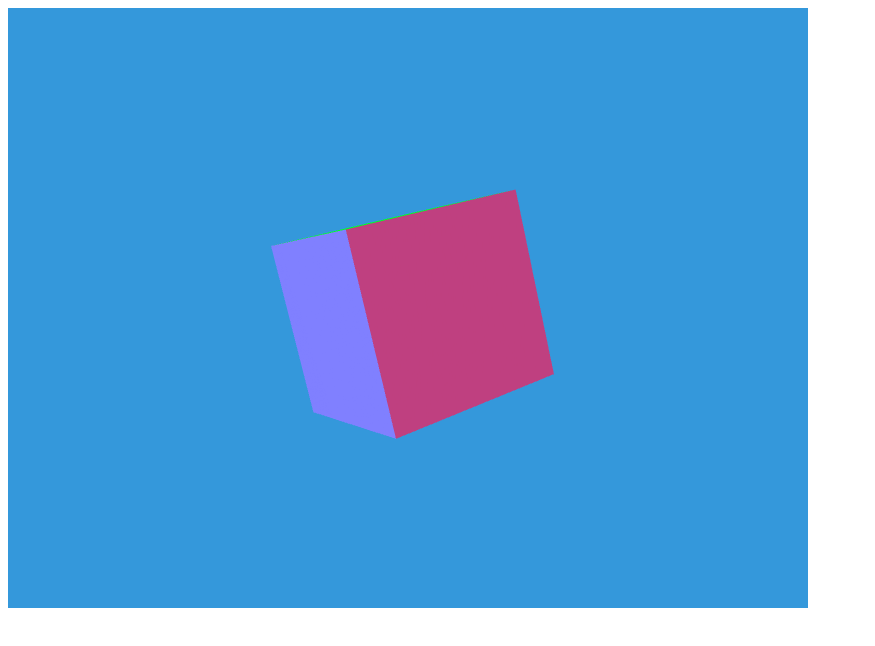
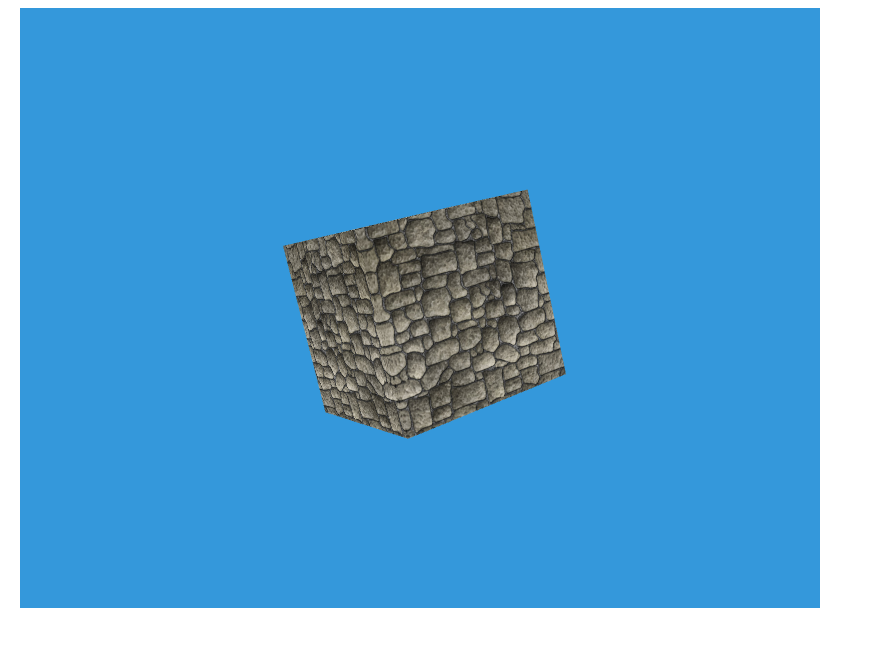
Before and after one commit to Kattoor/WebGLTests, a plain HTML site: page index.html in a window 1280 px wide. Shown: the whole page, without its empty margins (0-875 px from the left). Drawn offline with Linux system fonts and the light colour scheme.

Commit message:
Added texture to cube

```diff
--- a/app.js
+++ b/app.js
@@ -2,9 +2,9 @@ const vertexShaderText = `
 precision mediump float;
 
 attribute vec3 vertPosition;
-attribute vec3 vertColor;
+attribute vec2 vertTexCoord;
 
-varying vec3 fragColor;
+varying vec2 fragTexCoord;
 
 uniform mat4 mWorld;
 uniform mat4 mView;
@@ -12,7 +12,7 @@ uniform mat4 mProj;
 
 void main()
 {
-    fragColor = vertColor;
+    fragTexCoord = vertTexCoord;
     gl_Position = mProj * mView * mWorld * vec4(vertPosition, 1.0);
 }
 `;
@@ -20,11 +20,13 @@ void main()
 const fragmentShaderText = `
 precision mediump float;
 
-varying vec3 fragColor;
+varying vec2 fragTexCoord;
+
+uniform sampler2D sampler;
 
 void main()
 {
-    gl_FragColor = vec4(fragColor, 1.0);
+    gl_FragColor = texture2D(sampler, fragTexCoord);
 }
 `;
 
@@ -47,40 +49,40 @@ validateProgram(gl, program);
 
 const boxVertices = [
     // top
-    -1.0, 1.0, -1.0, 0.5, 0.5, 0.5,
-    -1.0, 1.0, 1.0, 0.5, 0.5, 0.5,
-    1.0, 1.0, 1.0, 0.5, 0.5, 0.5,
-    1.0, 1.0, -1.0, 0.5, 0.5, 0.5,
+    -1.0, 1.0, -1.0, 0, 0,
+    -1.0, 1.0, 1.0, 0, 1,
+    1.0, 1.0, 1.0, 1, 1,
+    1.0, 1.0, -1.0, 1, 0,
 
     // left
-    -1.0, 1.0, 1.0, 0.75, 0.25, 0.5,
-    -1.0, -1.0, 1.0, 0.75, 0.25, 0.5,
-    -1.0, -1.0, -1.0, 0.75, 0.25, 0.5,
-    -1.0, 1.0, -1.0, 0.75, 0.25, 0.5,
+    -1.0, 1.0, 1.0, 0, 0,
+    -1.0, -1.0, 1.0, 1, 0,
+    -1.0, -1.0, -1.0, 1, 1,
+    -1.0, 1.0, -1.0, 0, 1,
 
     // right
-    1.0, 1.0, 1.0, 0.25, 0.25, 0.75,
-    1.0, -1.0, 1.0, 0.25, 0.25, 0.75,
-    1.0, -1.0, -1.0, 0.25, 0.25, 0.75,
-    1.0, 1.0, -1.0, 0.25, 0.25, 0.75,
+    1.0, 1.0, 1.0, 1, 1,
+    1.0, -1.0, 1.0, 0, 1,
+    1.0, -1.0, -1.0, 0, 0,
+    1.0, 1.0, -1.0, 1, 0,
 
     // front
-    1.0, 1.0, 1.0, 1.0, 0.0, 0.15,
-    1.0, -1.0, 1.0, 1.0, 0.0, 0.15,
-    -1.0, -1.0, 1.0, 1.0, 0.0, 0.15,
-    -1.0, 1.0, 1.0, 1.0, 0.0, 0.15,
+    1.0, 1.0, 1.0, 1, 1,
+    1.0, -1.0, 1.0, 1, 0,
+    -1.0, -1.0, 1.0, 0, 0,
+    -1.0, 1.0, 1.0, 0, 1,
 
     // back
-    1.0, 1.0, -1.0, 0.0, 1.0, 0.15,
-    1.0, -1.0, -1.0, 0.0, 1.0, 0.15,
-    -1.0, -1.0, -1.0, 0.0, 1.0, 0.15,
-    -1.0, 1.0, -1.0, 0.0, 1.0, 0.15,
+    1.0, 1.0, -1.0, 0, 0,
+    1.0, -1.0, -1.0, 0, 1,
+    -1.0, -1.0, -1.0, 1, 1,
+    -1.0, 1.0, -1.0, 1, 0,
 
     // bottom
-    -1.0, -1.0, -1.0, 0.5, 0.5, 1.0,
-    -1.0, -1.0, 1.0, 0.5, 0.5, 1.0,
-    1.0, -1.0, 1.0, 0.5, 0.5, 1.0,
-    1.0, -1.0, -1.0, 0.5, 0.5, 1.0
+    -1.0, -1.0, -1.0, 1, 1,
+    -1.0, -1.0, 1.0, 1, 0,
+    1.0, -1.0, 1.0, 0, 0,
+    1.0, -1.0, -1.0, 0, 1
 ];
 
 const boxIndices = [
@@ -114,7 +116,12 @@ createIndexBuffer(gl, boxVertices, boxIndices);
 gl.useProgram(program);
 
 setAttribute(gl, program, 'vertPosition', 3, 0);
-setAttribute(gl, program, 'vertColor', 3, 3);
+setAttribute(gl, program, 'vertTexCoord', 2, 3);
+
+const boxTexture = createTexture(gl, document.getElementById('crate-image'));
+const stoneTexture = createTexture(gl, document.getElementById('stone-image'));
+const dirtTexture = createTexture(gl, document.getElementById('dirt-image'));
+const textures = [boxTexture, stoneTexture, dirtTexture];
 
 const worldMatrix = mat4.create();
 
@@ -136,6 +143,8 @@ const xRotationMatrix = mat4.create();
 const yRotationMatrix = mat4.create();
 
 let angle = 0;
+let lastTextureChangeTimestamp = performance.now();
+let currentTexture = 0;
 const loop = () => {
     angle = performance.now() / 1000 / 6 * 2 * Math.PI; // full rotation (2*Math.PI) every 6 seconds
     mat4.rotate(xRotationMatrix, identityMatrix, angle / 4, vec3.fromValues(1, 0, 0));
@@ -146,6 +155,14 @@ const loop = () => {
 
     gl.clearColor(52 / 255, 152 / 255, 219 / 255, 1.0);
     gl.clear(gl.COLOR_BUFFER_BIT | gl.DEPTH_BUFFER_BIT);
+
+    if (performance.now() - lastTextureChangeTimestamp > 1000) {
+        lastTextureChangeTimestamp = performance.now();
+        currentTexture++;
+    }
+
+    gl.bindTexture(gl.TEXTURE_2D, textures[currentTexture % textures.length]);
+    gl.activeTexture(gl.TEXTURE0);
 
     gl.drawElements(gl.TRIANGLES, boxIndices.length, gl.UNSIGNED_SHORT, 0);
 
@@ -232,7 +249,7 @@ function setAttribute(gl, program, attributeName, elementsPerAttribute, offset)
         elementsPerAttribute,
         gl.FLOAT,
         false,
-        6 * Float32Array.BYTES_PER_ELEMENT,
+        5 * Float32Array.BYTES_PER_ELEMENT,
         offset * Float32Array.BYTES_PER_ELEMENT);
     gl.enableVertexAttribArray(attributeLocation);
 }
@@ -248,3 +265,21 @@ function setUniform(gl, program, uniformName, matrix) {
     const uniformLocation = gl.getUniformLocation(program, uniformName);
     gl.uniformMatrix4fv(uniformLocation, false, matrix);
 }
+
+/**
+ *
+ * @param {WebGLRenderingContext} gl
+ * @param {TexImageSource} image
+ * @returns {WebGLTexture} texture
+ */
+function createTexture(gl, image) {
+    const texture = gl.createTexture();
+    gl.bindTexture(gl.TEXTURE_2D, texture);
+    gl.texParameteri(gl.TEXTURE_2D, gl.TEXTURE_WRAP_S, gl.CLAMP_TO_EDGE);
+    gl.texParameteri(gl.TEXTURE_2D, gl.TEXTURE_WRAP_T, gl.CLAMP_TO_EDGE);
+    gl.texParameteri(gl.TEXTURE_2D, gl.TEXTURE_MIN_FILTER, gl.LINEAR);
+    gl.texParameteri(gl.TEXTURE_2D, gl.TEXTURE_MAG_FILTER, gl.LINEAR);
+    gl.texImage2D(gl.TEXTURE_2D, 0, gl.RGBA, gl.RGBA, gl.UNSIGNED_BYTE, image);
+    gl.bindTexture(gl.TEXTURE_2D, null);
+    return texture;
+}
--- a/index.html
+++ b/index.html
@@ -5,6 +5,9 @@
     <title>Title</title>
 </head>
 <body>
+<img id="crate-image" src="crate.png" width="0" height="0"/>
+<img id="stone-image" src="stone.jpg" width="0" height="0"/>
+<img id="dirt-image" src="dirt.png" width="0" height="0"/>
 <canvas id="canvas" width="800" height="600"></canvas>
 <script src="gl-matrix.js"></script>
 <script src="app.js"></script>
```
Also changed, not shown: crate.png (added), dirt.png (added), stone.jpg (added), 1 other file.
